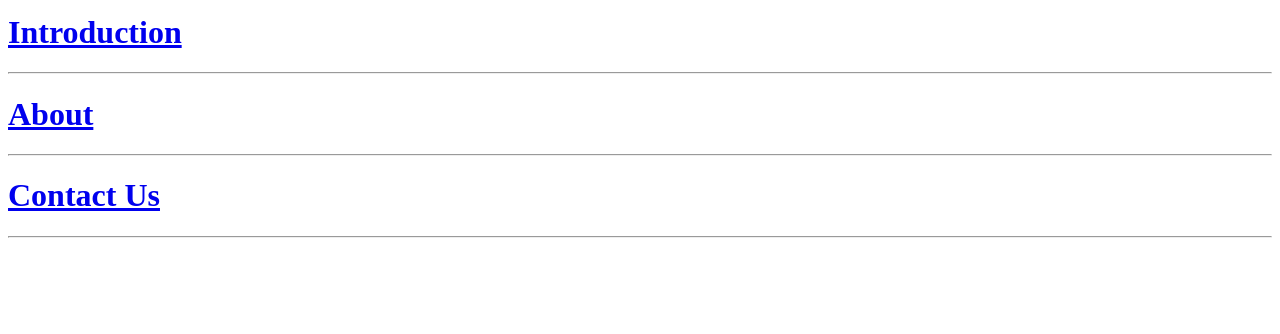
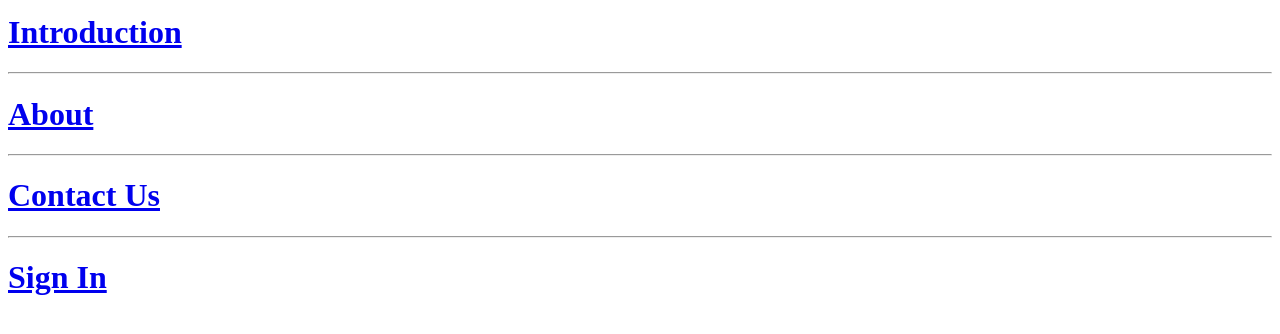
Before and after one commit to DeveloperInsharah/Link-Website, a plain HTML site: page files/list.html in a window 1280 px wide. Shown: the part 172-506 px from the top of the page. Drawn offline with Linux system fonts and the light colour scheme.

Commit message:
Update list.html

```diff
--- a/files/list.html
+++ b/files/list.html
@@ -16,5 +16,6 @@
     <hr>
     <a href="contact.html" title="Go TO Contact Page."><h1>Contact Us</h1></a>
     <hr>
+     <a href="contact.html" title="Go TO Sign IN Page."><h1>Sign In</h1></a>
 </body>
 </html>
```
